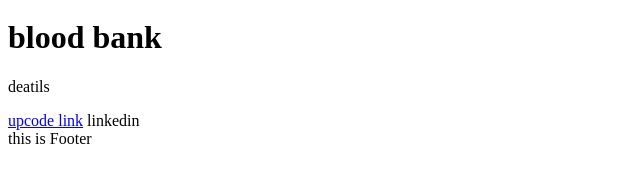
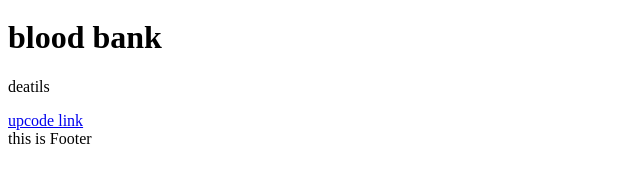
Before and after one commit to Mizba-Hub/demo-bloodbank-app, a plain HTML site: page index.html in a window 1280 px wide. Shown: the part 60-242 px from the top of the page, without its empty margins (0-640 px from the left). Drawn offline with Linux system fonts and the light colour scheme.

Commit message:
readded reversed changes

```diff
--- a/index.html
+++ b/index.html
@@ -7,7 +7,6 @@
         <h1>blood bank</h1>
         <p>deatils</p>
         <a href="www.upcode.in">upcode link</a>
-        <a>linkedin</a>
 
     </body>
     <footer>
```
Also changed, not shown: 1 other file.
